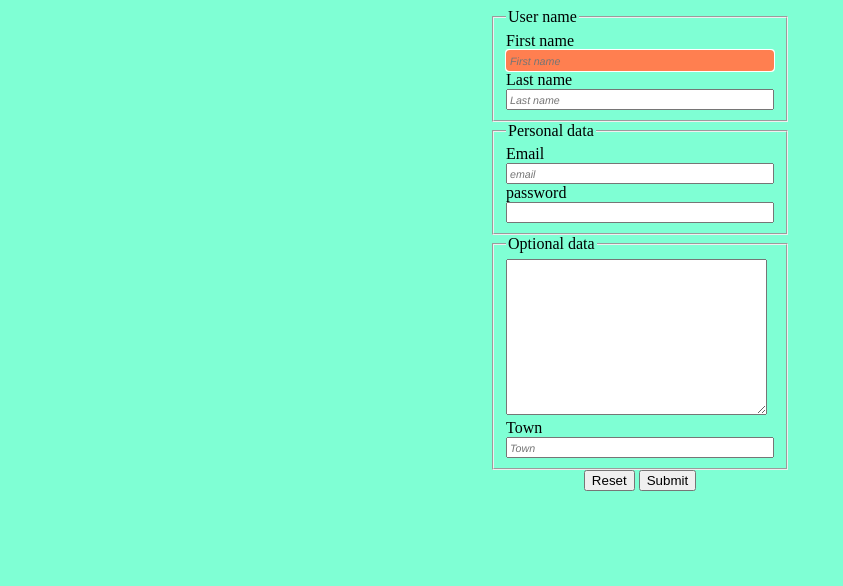
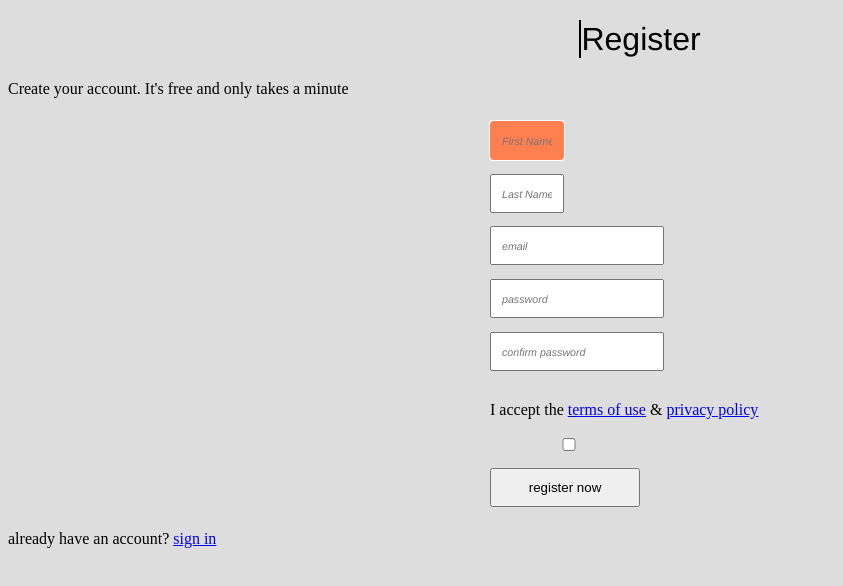
Before and after one commit to FAnatAS/form-practice, a plain HTML site: page index.html in a window 1280 px wide. Shown: the whole page, without its empty margins (0-843 px from the left). Drawn offline with Linux system fonts and the light colour scheme.

Commit message:
form-practice

```diff
--- a/index.html
+++ b/index.html
@@ -8,74 +8,46 @@
   <link rel="stylesheet" href="style.css">
 </head>
 <body>
-  <form action="/test" memthod="GET">
-    <fieldset><legend>User name</legend>
-    <label><span>First name</span>
-    <input autofocus
+  <div class="wrap">
+    <h1>register</h1>
+    <p>Create your account. It's free and only takes a minute</p>
+    <form action="register" memthod="GET">
+      <input autofocus
            type="text"
-           placeholder="First name"
+           placeholder="First Name"
            name="firstName"
            required
            autocomplete="username"
-           /*pattern="^[A-Z][a-z]{2,15}$"*/>
-  </label>
-  <form action="/test" memthod="GET">
-    <label><span>Last name</span>
-    <input type="text"
-           placeholder="Last name"
+           class="user">
+           <input autofocus
+           type="text"
+           placeholder="Last Name"
            name="lastName"
            required
-    >
-  </label>
-</label>
-</fieldset>
-<fieldset><legend>Personal data</legend>
-<form action="/test" memthod="GET">
-  <label><span>Email</span>
-  <input type="email"
+           autocomplete="username"
+           class="user">
+ <input type="email"
          placeholder="email"
          name="email"
          required
          autocomplete="email">
-</label>
-<label><span>password</span>
-    <input type="password">
-  </label>
-</fieldset>
-<fieldset><legend>Optional data</legend>
-  <!-- <label><span>Male</span><input type="radio" name="sex" required checked value="1"></label>
-  <label><span>Female</span><input type="radio" name="sex"></label>
-  <label><span>HTML</span><input type="checkbox" name="course" value="1"></label>
-  <label><span>CSS</span><input type="checkbox" name="course" value="2"></label>
-  <label><span>JS</span><input type="checkbox" name="course" value="3"></label>
-   -->
-  <textarea name="" cols="30" rows="10"></textarea>
-
-  <!-- <select name="town">
-    <option value="1">Zp</option> -->
-  </select>
-  <label><span>Town</span>
-    <datalist id="Town List">
-     <option value="Zp">
-     <option value="Zp">
-     <option value="Zp">
-     <option value="Zp">
-     <option value="Zp">
-     <option value="Zp">
-     <option value="Zp">
-     <option value="Zp">
-     <option value="Zp">
-      </datalist>
-
-<input autofocus type="text" placeholder="Town" name="town" list="town-list">
-
-</fieldset>
+  <input type="password"
+  placeholder="password"
+  name="password"
+  required
+  autocomplete="passwors">
+  <input type="password"
+  placeholder="confirm password"
+  name="confirm password"
+  required
+  autocomplete="confirm password">
+  <label><span><p>I accept the <a href="#">terms of use</a> & <a href="#">privacy policy</a></p></span><input type="checkbox" name="course" value="1"></label>
+ <input type="submit" value="register now">
+</form>
+<p></p>
+  </div>
+  <p>already have an account? <a href="#">sign in</a></p>
 
 
-  <div class="btn-block">
-    <input type="reset" value="Reset">
-    <input type="submit" value="Submit">
-  </div>
-  </form>
 </body>
 </html>
--- a/style.css
+++ b/style.css
@@ -1,5 +1,11 @@
 body{
-  background-color: aquamarine;
+  background-color: #ddd;
+}
+input{
+  padding: 10px;
+  min-width: 100px;
+  width: 150px;
+  max-width: 300px;
 }
 form{
   display: flex;
@@ -9,6 +15,24 @@ form{
   min-height: 50vh;
   margin: auto;
   /* border: 2px solid cadetblue; */
+}
+h1{
+  text-transform: capitalize;
+  text-align: center;
+  font-weight:lighter;
+  font-family: 'Franklin Gothic Medium', 'Arial Narrow', Arial, sans-serif;
+}
+h1:before{
+  content: " ";
+  border: 1px solid;
+}
+h1:after{
+  border: 1px solid;
+}
+.user{
+  min-width: 50px;
+  width: 50px;
+  max-width: 150px;
 }
 input:focus{
   border-color: coral;
```
